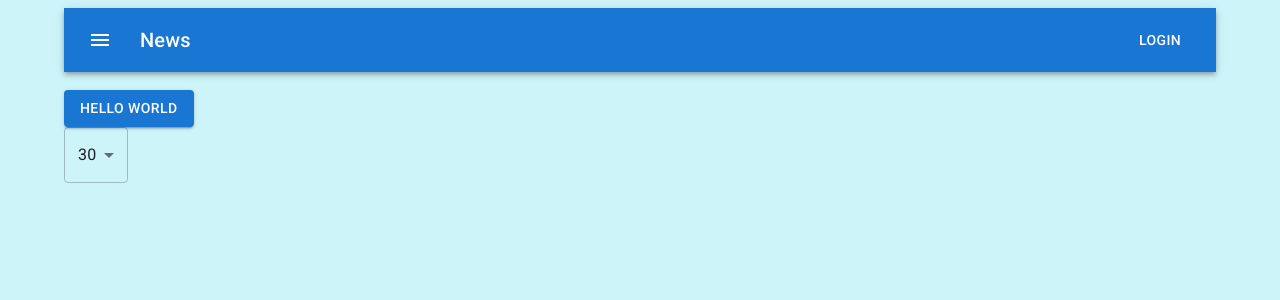
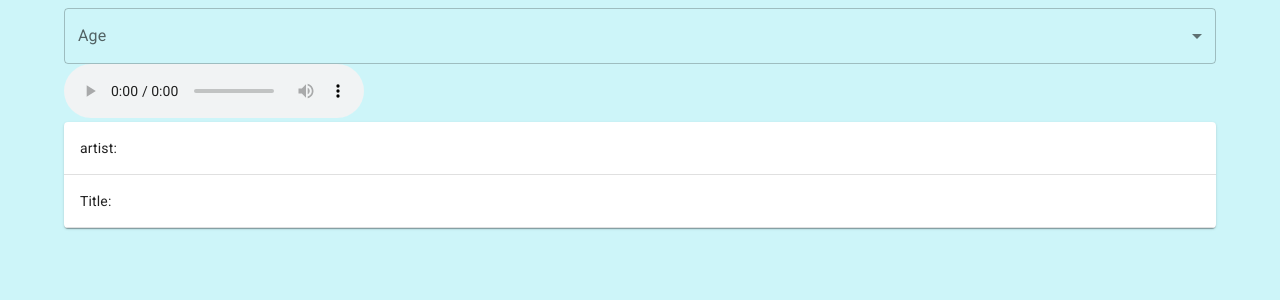
Before and after one commit to tobycm/toby-radio-app, a React (Create React App) app: page / in a window 1280 px wide. Shown: the top 300 px of the page. Built offline with nearby package versions, Linux system fonts and the light colour scheme.

Commit message:
Big update :D

```diff
--- a/package.json
+++ b/package.json
@@ -12,6 +12,7 @@
     "@testing-library/react": "^13.2.0",
     "@testing-library/user-event": "^13.5.0",
     "react": "^18.1.0",
+    "react-audio-player": "^0.17.0",
     "react-dom": "^18.1.0",
     "react-scripts": "5.0.1",
     "web-vitals": "^2.1.4"
--- a/src/App.js
+++ b/src/App.js
@@ -1,64 +1,79 @@
-import AppBar from '@mui/material/AppBar';
-import Box from '@mui/material/Box';
-import Toolbar from '@mui/material/Toolbar';
-import Typography from '@mui/material/Typography';
-import IconButton from '@mui/material/IconButton';
-import MenuIcon from '@mui/icons-material/Menu';
-import { Container } from "@mui/material";
-import Button from "@mui/material/Button";
+import { Container, TableRow } from "@mui/material";
 import { Select } from '@mui/material';
+import { FormControl } from "@mui/material";
+import { InputLabel } from "@mui/material";
+import { TableContainer } from "@mui/material";
+import { Table } from "@mui/material";
+import { TableCell } from "@mui/material";
+import { Paper } from "@mui/material";
 import MenuItem from '@mui/material/MenuItem';
+import ReactAudioPlayer from 'react-audio-player';
 
-var test = 30;
+function fetchMetadata(name) {
+  return fetch('https://radio.tobycm.ga/api/' + name)
+    .then(function(response) {
+      return response.json()
+     });
+}
 
-function fetchmetadata() {
-    fetch('/api/metadata')
-        .then(res => console.log(res))
-        .catch(err => console.log(err));
+function loadRadio(choice) {
+  console.log(choice);
+  metadataLoop(choice.target.value);
+
+}
+
+function metadataLoop(name) {
+
+  const metadata = fetchMetadata(name);
+  console.log(metadata);
+  const artist_text = document.querySelector('#artist_text');
+  const title_text = document.querySelector('#title_text');
+  artist_text.replaceChildren("Artist: " + metadata.artist);
+  title_text.replaceChildren("Song: " + metadata.song);
+
+  const audio_player = document.querySelector('#audio_player');
+  audio_player.src = "https://radio.tobycm.ga/" + name;
+
 }
 
 export default function App() {
     return (
       <Container maxwidth="false">
         <link rel="stylesheet" href="css/style.css"/>
-        <Box sx={{ flexGrow: 1 }}>
-          <AppBar position="static">
-            <Toolbar>
-              <IconButton
-                size="large"
-                edge="start"
-                color="inherit"
-                aria-label="menu"
-                sx={{ mr: 2 }}
-              >
-                <MenuIcon />
-              </IconButton>
-              <Typography variant="h6" component="div" sx={{ flexGrow: 1 }}>
-                News
-              </Typography>
-              <Button color="inherit">Login</Button>
-            </Toolbar>
-          </AppBar>
-        </Box>
 
-        <br />
+        <FormControl fullWidth>
+          <InputLabel id="radio-select-name">Age</InputLabel>
+            <Select
+              labelId="radio-select-name"
+              value=""
+              label="Age"
+              onChange={loadRadio}
+            >
+              <MenuItem value={"edm"}>EDM</MenuItem>
+              <MenuItem value={"lofi"}>Lofi</MenuItem>
+              <MenuItem value={"moody"}>Moody</MenuItem>
+            </Select>
+        </FormControl>
+        <br/>
+        <ReactAudioPlayer
+          src = ""
+          controls
+          id = "audio_player"
+        />
 
-        <Button variant="contained" color="primary">
-          Hello World
-        </Button>
+        <TableContainer component={Paper}>
+          <Table sx={{ minWidth: 650 }} aria-label="simple table">
+            <TableRow>
+              <TableCell id="artist_text">artist: </TableCell>
+            </TableRow>
+            <TableRow>
+              <TableCell id="title_text">Title: </TableCell>
+            </TableRow>
+          </Table>
+        </TableContainer>
 
-        <br />
 
-        <Select
-            value = {test}
-            label = "Select"
-            onChange = {fetchmetadata}
-        >
-            <MenuItem value = {30}>30</MenuItem>
-            <MenuItem value = {40}>40</MenuItem>
-            <MenuItem value = {50}>50</MenuItem>
-            <MenuItem value = {60}>60</MenuItem>
-        </Select>
+
       </Container>
 
 
```
Also changed, not shown: 1 other file (tests, documents, lock files or other folders).
